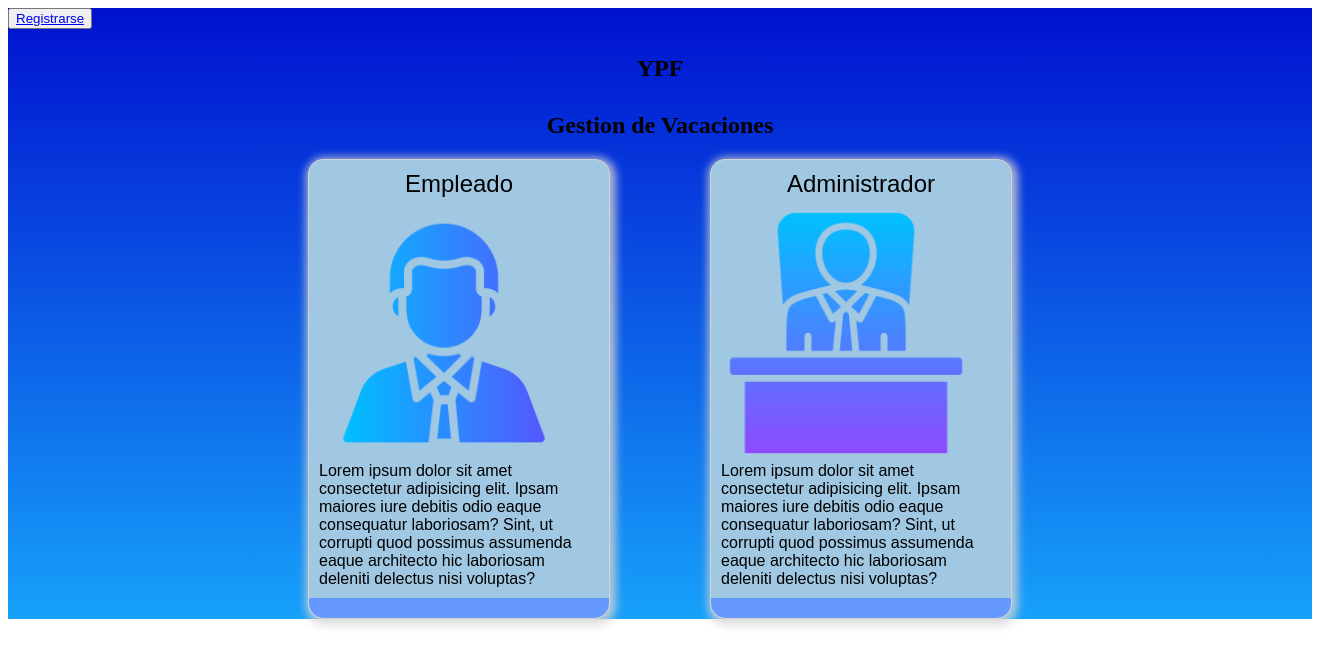
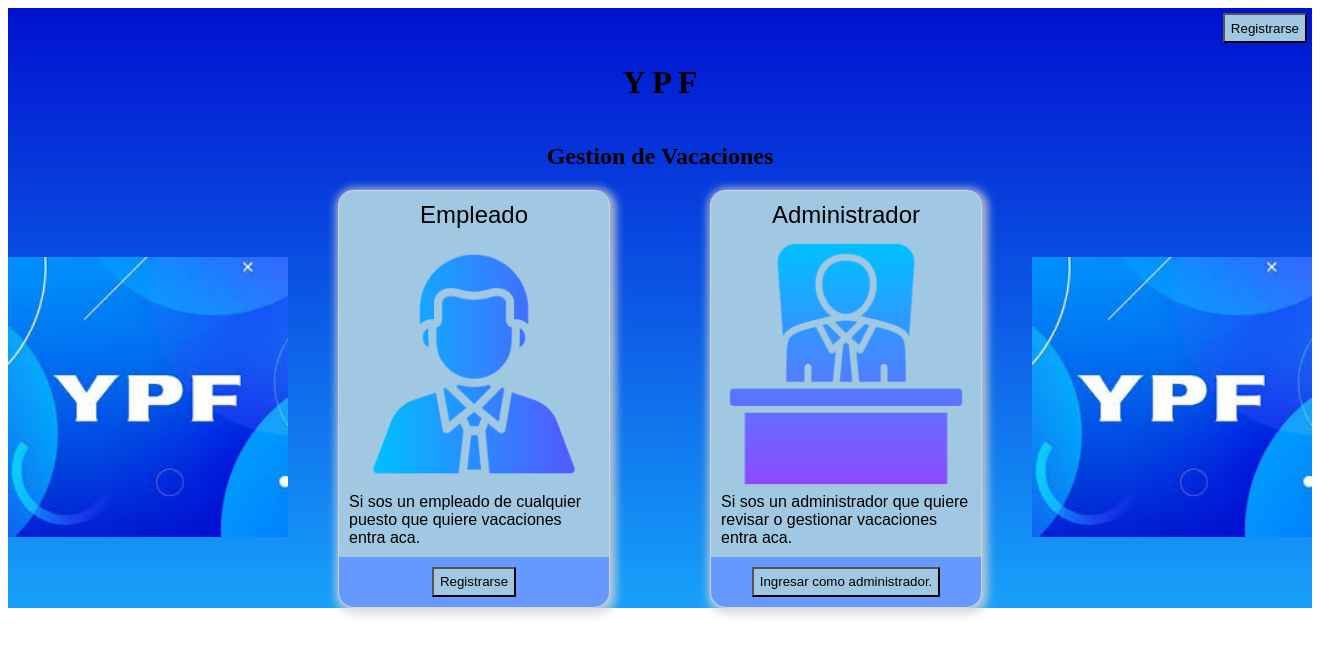
Before and after one commit to Luckcastell/Gestion_de_vacaciones, a PHP site: page / in a window 1320 px wide. Shown: the top 666 px of the page. Run offline with PHP 8.4, Linux system fonts and the light colour scheme.

Commit message:
actualizacion 1.3
mas detalles pero sigo sin poder areglar lo de los links

```diff
--- a/estilos.css
+++ b/estilos.css
@@ -4,9 +4,39 @@
      background: linear-gradient( to bottom, #0011d0, #17a1fa);
 
 }
+.menu{
+     display: flex;
+     justify-content: end;
+}
+
+.botonRegistrarse{
+     background-color: #a1c8e2;
+     height: 30px;
+     width: 90;
+     margin-top: 5px;
+     margin-right: 5px;
+}
+
+.botonRegistrarse a{
+
+     text-decoration: none;
+
+     color: black;
+
+}
+
+
+.titulo{
+
+     display: flex;
+     align-items: center;
+     justify-content: center;
+
+}
 
 .tarjeta{
      background-color: #a1c8e2;
+
      display:flex;
 
      flex-direction:column;
@@ -31,7 +61,7 @@
 
 }
 
-.titulo{
+.tituloT{
 
      font-size: 24px;
 
@@ -44,10 +74,11 @@
 
 }
 
-
 .cuerpo{
 
      padding: 10px;
+
+     border-color: black;
 
 }
 
@@ -64,6 +95,21 @@
 }
 
 .pie a{
+
+     background-color: #a1c8e2;
+
+     height: 30px;
+
+     text-decoration: none;
+
+     color: black;
+
+}
+.pie button{  /* ESTE SERIA PROVISIONAL HASTA QUE SE PUEDA UASAR LOS LINK DE INICIO SIN PROBLEMAS */
+
+     background-color: #a1c8e2;
+
+     height: 30px;
 
      text-decoration: none;
 
--- a/index.html
+++ b/index.html
@@ -3,63 +3,51 @@
 <head>
     <meta charset="UTF-8">
     <meta name="viewport" content="width=device-width, initial-scale=1.0">
+    <link rel="stylesheet" href="estilos.css">
     <title>Gestion de Vacaciones</title>
-    <link rel="stylesheet" href="estilos.css">
 </head>
 <body>
     <div class="pantalla">
         <nav class="menu">
             <button class="botonRegistrarse"><a href="registro.html">Registrarse</a></button>
         </nav>
-    <h1 class="titulo">YPF</h1>
-    <h2 class="titulo">Gestion de Vacaciones </h2>
+        <div class="titulo"><h1 >Y P F</h1></div>
+        <div class="titulo"><h2>Gestion de Vacaciones</h2></div>
         <div id="tarjetaMadre">
+            <div>
+                <img src="/imagenes/imagenLogo.jpg" height="280px" alt="YPF">
+            </div>
             <div class="tarjeta">
-
-            <div class="titulo">Empleado</div>
-
+                <div class="tituloT">
+                    Empleado
+                </div>
                 <div class="cuerpo">
-
                     <img class="imagenTarjeta" src="/imagenes/imagenPersonal.png" height="250px" alt="imagenAdministrador">
-
-                    Lorem ipsum dolor sit amet consectetur adipisicing elit. Ipsam maiores iure
-                    debitis odio eaque consequatur laboriosam? Sint, ut corrupti quod possimus
-                    assumenda eaque architecto hic laboriosam deleniti delectus nisi voluptas?
-
+                    Si sos un empleado de cualquier puesto que quiere vacaciones entra aca.
                 </div>
-
                 <div class="pie">
-
-                    <!--<nav class="inicioSecion">
-                        <button class="botonesInicioSecion"><a href="inicioEmpleado.html">Registrarse</a></button>
-                    </nav>-->
-
+                    <nav class="inicioSecion">
+                       <button class="botonesInicioSecion"><!--<a href="inicioEmpleado.html">-->Registrarse</a></button>
+                    </nav>
+                </div>
+            </div>
+            <div class="tarjeta">
+                <div class="tituloT">
+                    Administrador
+                </div>
+                <div class="cuerpo">
+                    <img class="imagenTarjeta" src="/imagenes/imagenJefe.png" height="250px" alt="imagenAdministrador">
+                    Si sos un administrador que quiere revisar o gestionar vacaciones entra aca.
+                </div>
+                <div class="pie">
+                    <nav class="inicioSecion">
+                        <button class="botonesInicioSecion"><!--<a href="inicioAdmin.html">-->Ingresar como administrador</a>.</button>
+                    </nav>
                 </div>
 
             </div>
-            <div class="tarjeta">
-
-                <div class="titulo">Administrador</div>
-
-                    <div class="cuerpo">
-
-                    <img class="imagenTarjeta" src="/imagenes/imagenJefe.png" height="250px" alt="imagenAdministrador">
-
-                        Lorem ipsum dolor sit amet consectetur adipisicing elit. Ipsam maiores
-                        iure debitis odio eaque consequatur laboriosam? Sint, ut corrupti quod
-                        possimus assumenda eaque architecto hic laboriosam deleniti delectus
-                        nisi voluptas?
-
-                    </div>
-
-                    <div class="pie">
-
-                        <!-- <nav class="inicioSecion">
-                           <button class="botonesInicioSecion"><a href="inicioAdmin.html">Ingresar como administrador</a>.</button>
-                        </nav>-->
-                    </div>
-
-                </div>
+                <div>
+                    <img src="/imagenes/imagenLogo.jpg" height="280px" alt="YPF">
                 </div>
     </div>
 </body>
```
Lines whose indentation alone changed are shown as unchanged.
